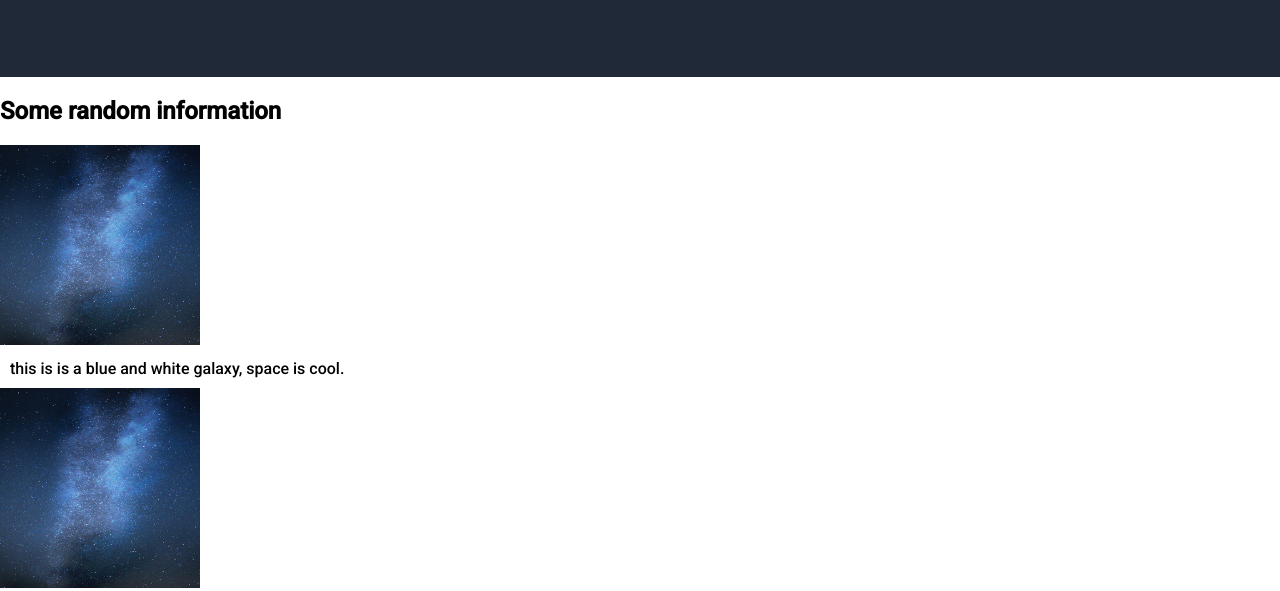
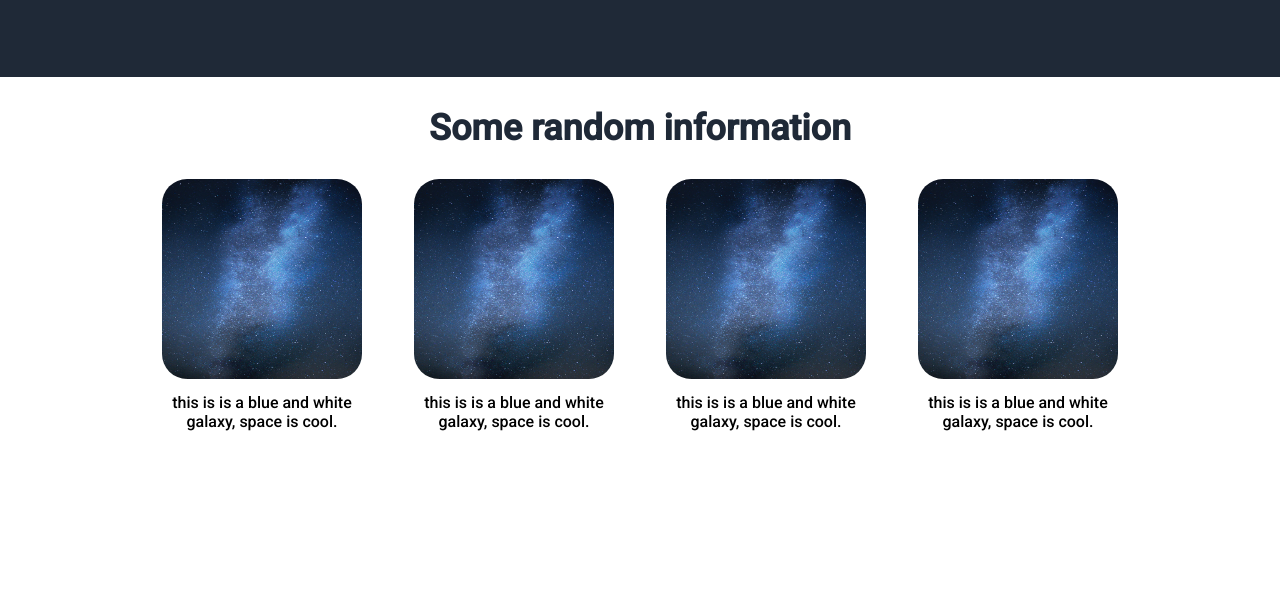
Before and after one commit to TylerChea/Odin-Landing-Page, a plain HTML site: page index.html in a window 1280 px wide. Shown: the part 423-1014 px from the top of the page. After the commit the page ends 864 px from the top, so only its background shows below. Drawn offline with Linux system fonts and the light colour scheme.

Commit message:
Style second section

```diff
--- a/index.html
+++ b/index.html
@@ -44,14 +44,22 @@
     <div class="infoContainer">
         <h2>Some random information</h2>
         <div class="images">
+            <div class="imgtext">
                 <img src="./images/galaxy_unsplash.jpg" alt="blue and white galaxy" style="width: 200px; height: 200px;">
                 <p>this is is a blue and white galaxy, space is cool.</p>
+            </div>
+            <div class="imgtext">
                 <img src="./images/galaxy_unsplash.jpg" alt="blue and white galaxy" style="width: 200px; height: 200px;">
                 <p>this is is a blue and white galaxy, space is cool.</p>
+            </div>
+            <div class="imgtext">
                 <img src="./images/galaxy_unsplash.jpg" alt="blue and white galaxy" style="width: 200px; height: 200px;">
                 <p>this is is a blue and white galaxy, space is cool.</p>
+            </div>
+            <div class="imgtext">
                 <img src="./images/galaxy_unsplash.jpg" alt="blue and white galaxy" style="width: 200px; height: 200px;">
                 <p>this is is a blue and white galaxy, space is cool.</p>
+            </div>
         </div>
     </div>
     <!-- Section 3: Quote -->
--- a/styles.css
+++ b/styles.css
@@ -1,3 +1,4 @@
+/* Section 1: Header + Hero text */
 .hero {
     background-color: #1f2937;
     height: 500px;
@@ -49,6 +50,38 @@ button {
     border: none;
     text-align: center;
 }
+
+/* End Section 1 */
+
+/* Section 2: Information */
+.infoContainer {
+    text-align: center;
+}
+
+h2 {
+    font-size: 36px;
+    font-weight: bolder;
+    color: #1F2937;
+}
+
+.images {
+    display: flex;
+    justify-content: center;
+    gap: 52px;
+}
+.imgtext {
+   max-width: 200px;
+}
+.imgtext img {
+    border-radius: 25px;
+}
+
+
+
+
+
+
+/* End Section 2 */
 a {
     text-decoration: none;
     color: grey;
```
Lines whose indentation alone changed are shown as unchanged.
